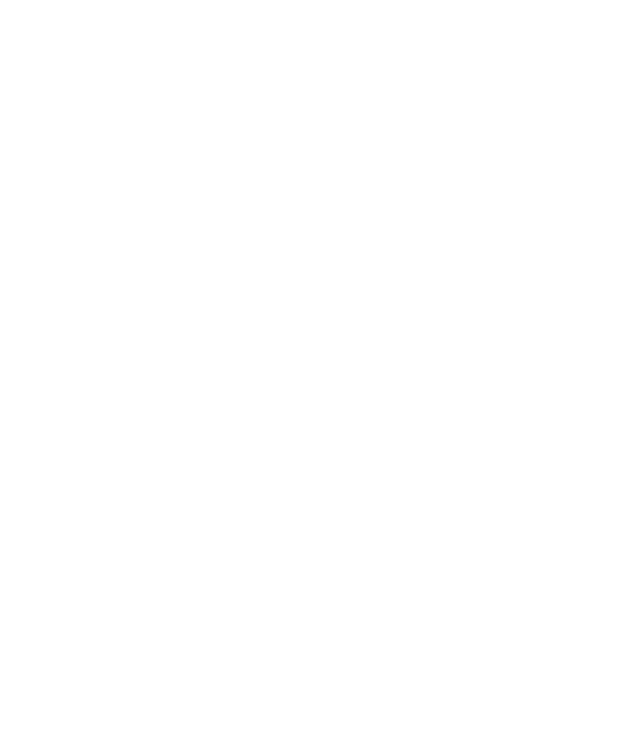
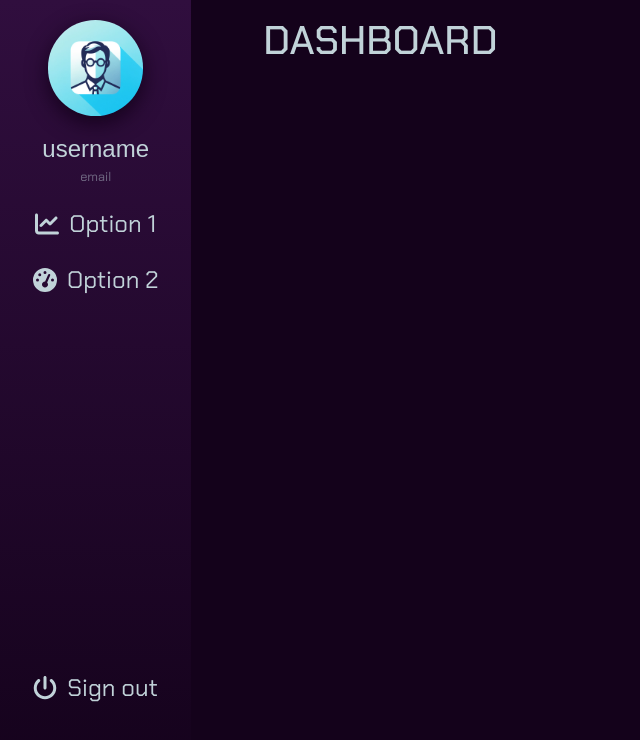
Before and after one commit to uhhigor/sum24, a React (Create React App) app in the folder client/: page / in a window 1280 px wide. Shown: the top 740 px of the page, without its empty margins (0-640 px from the left). Built offline with nearby package versions, Linux system fonts and the light colour scheme.

Commit message:
Dashboard concept

```diff
--- a/client/src/components/Main.tsx
+++ b/client/src/components/Main.tsx
@@ -1,8 +1,40 @@
 import React from "react";
+import { Sidebar } from "./Sidebar";
+import '../styles/main.css'
 
 export const Main = () => {
     return (
-        <>
-        </>
+        <div className="main-container">
+            <div className="row">
+                <div className="col-2">
+                    <Sidebar />
+                </div>
+
+                {/* Workhours */}
+                <div className="col-10">
+                    <div className="row">
+                        <div className="col-6">
+                            <h1 className="ms-5 mt-3">DASHBOARD</h1>
+                        </div>
+                    </div>
+                    <div className="row">
+                        <div className="col-6">
+                            <div className="row justify-content-center">
+
+                            </div>
+                        </div>
+                        <div className="col-6">
+                            <div className="row justify-content-center">
+                                <div className="col-10 m-3 widget">
+
+                                </div>
+                            </div>
+                        </div>
+                    </div>
+                </div>
+                {/* Workhours */}
+            </div>
+            {/* row */}
+        </div>
     )
 }
--- /dev/null
+++ b/client/src/components/Sidebar.tsx
@@ -0,0 +1,40 @@
+import { FaChartLine, FaGaugeHigh, FaPowerOff } from "react-icons/fa6";
+import photo from '../assets/avatar.jpg';
+import '../styles/sidebar.css'
+
+export const Sidebar = () => {
+    return (
+        <div className="sidebar-container">
+            <div className="sidebar-header">
+                <img src={photo} alt="Avatar" />
+                <span className="username">username</span>
+                <span className="email">email</span>
+            </div>
+
+            <div className="sidebar-nav">
+                <a href="" className="sidebar-item">
+                    <div className="sidebar-item-content">
+                        <FaChartLine />
+                        <span>Option 1</span>
+                    </div>
+                </a>
+                <a
+                href="#"
+                data-bs-toggle="modal"
+                data-bs-target="#template"
+                className="sidebar-item">
+                    <div className="sidebar-item-content">
+                        <FaGaugeHigh />
+                        <span>Option 2</span>
+                    </div>
+                </a>
+                <a className="sidebar-item signout">
+                    <div className="sidebar-item-content">
+                        <FaPowerOff />
+                        <span>Sign out</span>
+                    </div>
+                </a>
+            </div>
+        </div>
+    )
+}
--- /dev/null
+++ b/client/src/styles/main.css
@@ -0,0 +1,18 @@
+div.main-container {
+    margin: 0!important;
+    padding: 0!important;
+    overflow-x: hidden;
+    background-color: #14021b;
+    color: #c1d3d9;
+    width: 100vw;
+    height: 100vh;
+}
+
+h1, h5 {
+    font-weight: 400;
+    font-style: normal;
+}
+
+div.main-container div.row {
+    margin-right: 0;
+}
--- /dev/null
+++ b/client/src/styles/sidebar.css
@@ -0,0 +1,69 @@
+div.sidebar-container {
+    width: 100%;
+    height: 100vh;
+    background: linear-gradient(to bottom, #300E3E, #14021b);
+}
+
+div.sidebar-container div.sidebar-header {
+    width: 100%;
+    display: flex;
+    align-items: center;
+    flex-direction: column;
+}
+
+div.sidebar-container div.sidebar-header img {
+    width: 50%;
+    border-radius: 50%;
+    margin-top: 20px;
+    -webkit-box-shadow: 0px 7px 21px 0px rgba(20, 2, 27, 1);
+    -moz-box-shadow: 0px 7px 21px 0px rgba(20, 2, 27, 1);
+    box-shadow: 0px 7px 21px 0px rgba(20, 2, 27, 1);
+}
+
+div.sidebar-container div.sidebar-header .username {
+    margin-top: 15px;
+    font-size: 1.5em;
+    color: #c1d3d9;
+    font-family: "Anta", sans-serif;
+    font-weight: 400;
+    font-style: normal;
+}
+
+div.sidebar-container div.sidebar-header .email {
+    font-size: 0.8em;
+    color: #c1d3d97a;
+}
+
+div.sidebar-container div.sidebar-nav {
+    display: flex;
+    flex-direction: column;
+    align-items: center;
+    height: 65%;
+}
+
+div.sidebar-container div.sidebar-nav a.sidebar-item {
+    margin-top: 20px;
+    text-decoration: none;
+    color: #c1d3d9;
+    font-size: 1.5em;
+    cursor: pointer;
+}
+
+div.sidebar-container div.sidebar-nav a.sidebar-item.signout {
+    margin-top: auto;
+}
+
+div.sidebar-container div.sidebar-nav a.sidebar-item
+div.sidebar-item-content {
+    display: flex;
+    align-items: center;
+}
+
+div.sidebar-container div.sidebar-nav a.sidebar-item:hover {
+    color: #b9d8e2;
+}
+
+div.sidebar-container div.sidebar-nav a.sidebar-item
+div.sidebar-item-content span {
+    margin-left: 10px;
+}
```
Also changed, not shown: client/src/assets/avatar.jpg (added).
